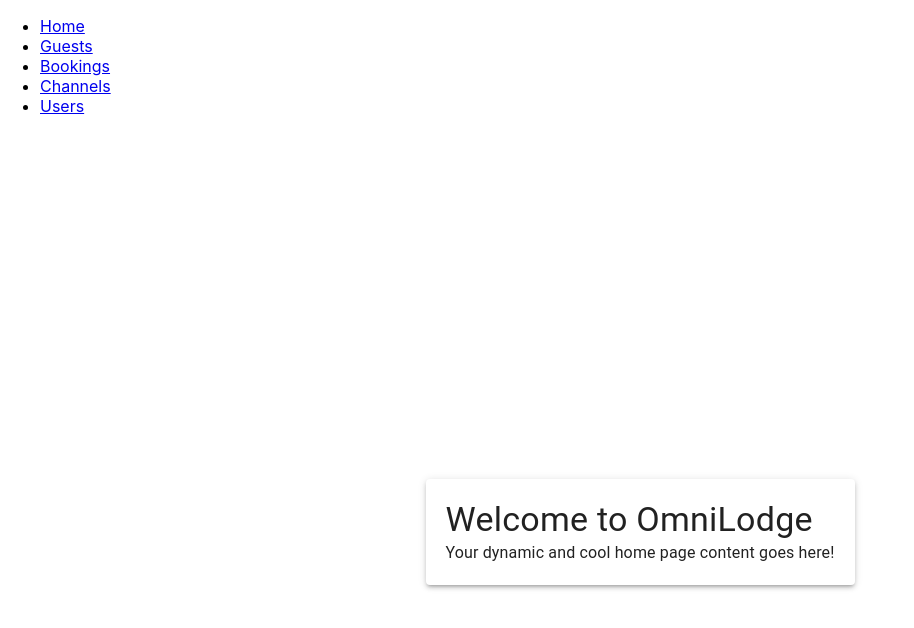
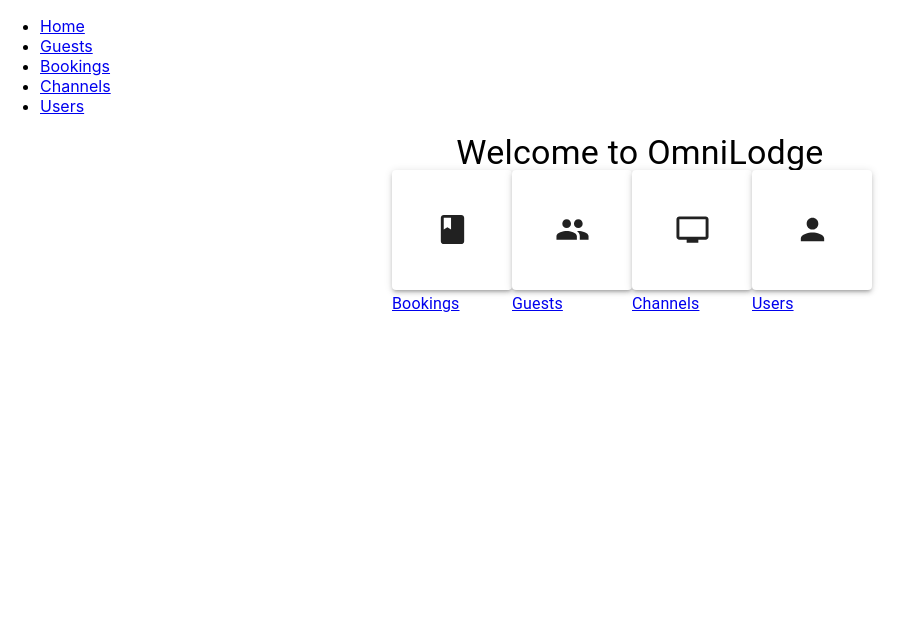
Before and after one commit to pablo-dryfield/omni-lodge, a React (Create React App) app in the folder ui/: page / in a window 1280 px wide. Shown: the top 628 px of the page, without its empty margins (0-914 px from the left). Built offline with nearby package versions, Linux system fonts and the light colour scheme.

Commit message:
Home page dev

```diff
--- a/ui/package.json
+++ b/ui/package.json
@@ -5,6 +5,7 @@
   "dependencies": {
     "@emotion/react": "^11.11.1",
     "@emotion/styled": "^11.11.0",
+    "@mui/icons-material": "^5.14.7",
     "@mui/material": "^5.14.7",
     "@mui/styled-engine-sc": "^5.14.7",
     "@testing-library/jest-dom": "^5.17.0",
--- a/ui/src/components/users/UsersList.jsx
+++ b/ui/src/components/users/UsersList.jsx
@@ -4,7 +4,7 @@ import { fetchUsers, deleteUser } from '../../actions/userActions'; // Import th
 
 const UserList = () => {
   const dispatch = useDispatch();
-  const { users, loading } = useSelector((state) => state.users); // Access users state from Redux store
+  const { users, loading, error } = useSelector((state) => state.users); // Access users state from Redux store
 
   useEffect(() => {
     // Fetch users when the component mounts
@@ -23,9 +23,13 @@ const UserList = () => {
       <h2>User List</h2>
       {loading ? (
         <p>Loading...</p>
-      ) : (
+      ) : error ? (
+        <p>Error retriving data: <i>{error}</i></p>
+        ) : (
         <ul>
-          {users.map((user) => (
+          {users ? (
+          <p>No users found.</p>
+          ) : users.map((user) => (
             <li key={user.id}>
               <span>{user.username}</span>
               <span>{user.email}</span>
--- a/ui/src/pages/Home.jsx
+++ b/ui/src/pages/Home.jsx
@@ -1,50 +1,56 @@
 import React from 'react';
+import { Link } from 'react-router-dom';
+import { Grid, Paper, Typography, ThemeProvider } from '@mui/material';
 import styled from 'styled-components';
-import { Paper, Typography } from '@mui/material';
-import { createTheme, ThemeProvider } from '@mui/material/styles';
+import BookIcon from '@mui/icons-material/Book';
+import PeopleIcon from '@mui/icons-material/People';
+import TvIcon from '@mui/icons-material/Tv';
+import PersonIcon from '@mui/icons-material/Person';
+import { createTheme } from '@mui/material/styles';
 
-// Define a light theme
-const theme = createTheme({
-  palette: {
-    primary: {
-      main: '#3f90f0', // Blue color
-    },
-    secondary: {
-      main: '#32c787', // Green color
-    },
-    background: {
-      default: '#e1ddf7', // White background color
-    },
-  },
-});
+const theme = createTheme(); // Create a theme instance
 
-// Styled components
-const Container = styled.div`
+const LogoTile = styled(Paper)`
+  width: 120px;
+  height: 120px;
+  background-color: ${({ tiletheme }) => tiletheme.palette.grey[100]}; // Use a different prop name
+  border-radius: 50%;
   display: flex;
+  justify-content: center;
   align-items: center;
-  justify-content: center;
-  height: 100vh;
-`;
-
-const StyledPaper = styled(Paper)`
-  padding: 20px;
-`;
-
-const Title = styled(Typography)`
-  margin-bottom: 20px;
+  margin-bottom: ${({ tiletheme }) => tiletheme.spacing(2)}px;
 `;
 
 const Home = () => {
+  const pageData = [
+    { name: 'Bookings', path: '/bookings', icon: <BookIcon fontSize="large" /> },
+    { name: 'Guests', path: '/guests', icon: <PeopleIcon fontSize="large" /> },
+    { name: 'Channels', path: '/channels', icon: <TvIcon fontSize="large" /> },
+    { name: 'Users', path: '/users', icon: <PersonIcon fontSize="large" /> },
+    // Add more entries for other pages
+  ];
+
   return (
     <ThemeProvider theme={theme}>
-      <Container>
-        <StyledPaper elevation={3}>
-          <Title variant="h4">Welcome to OmniLodge</Title>
-          <Typography>
-            Your dynamic and cool home page content goes here!
-          </Typography>
-        </StyledPaper>
-      </Container>
+      <div>
+        <Typography variant="h4" align="center" gutterBottom>
+          Welcome to OmniLodge
+        </Typography>
+        <Grid container spacing={2} justifyContent="center">
+          {pageData.map((page) => (
+            <Link to={page.path} key={page.name}>
+              <Grid item xs={12} sm={6} md={4}>
+                <LogoTile elevation={3} tiletheme={theme}>
+                  {page.icon}
+                </LogoTile>
+                <Typography variant="subtitle1" align="center">
+                  {page.name}
+                </Typography>
+              </Grid>
+            </Link>
+          ))}
+        </Grid>
+      </div>
     </ThemeProvider>
   );
 };
```
Also changed, not shown: 1 other file (tests, documents, lock files or other folders).
